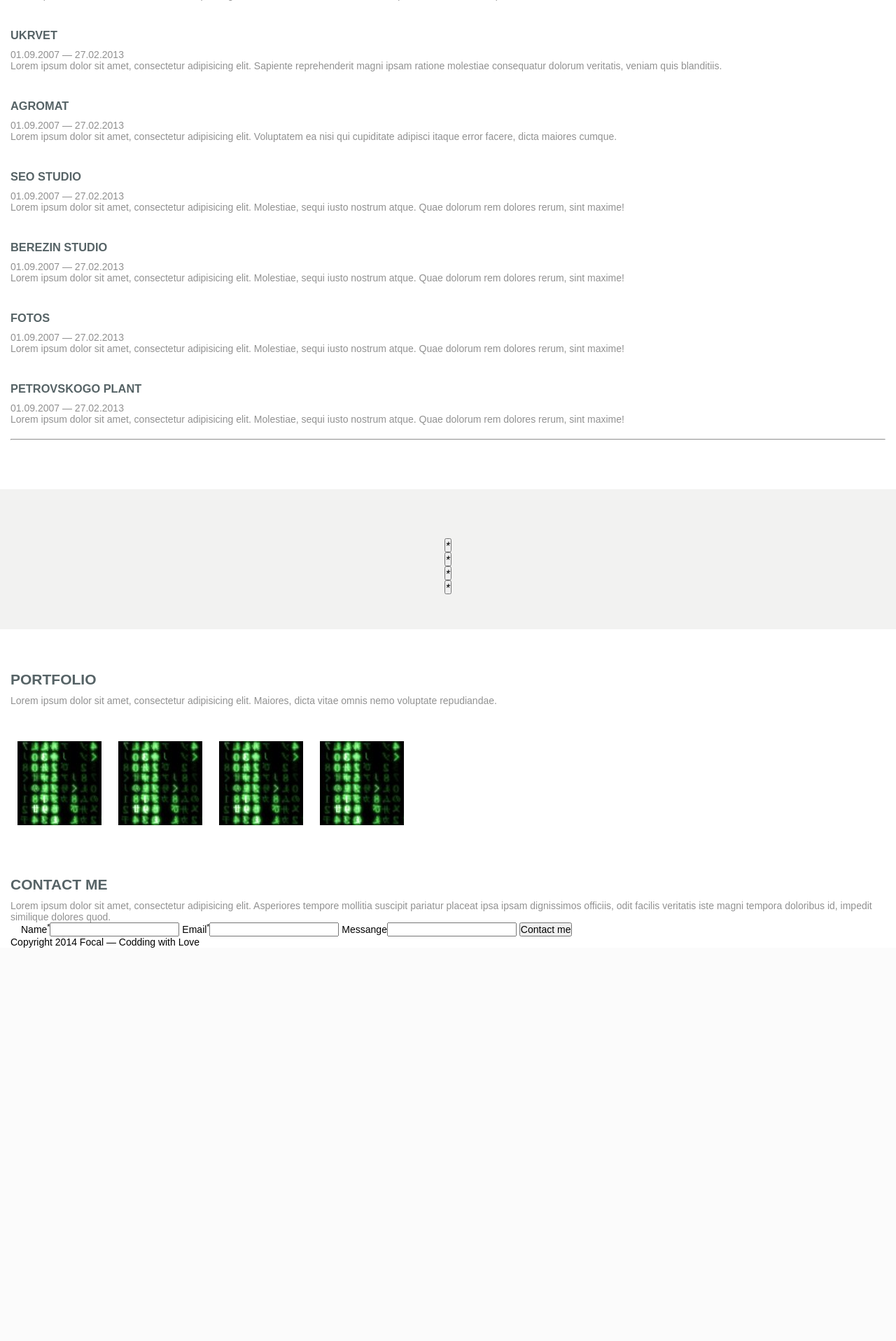
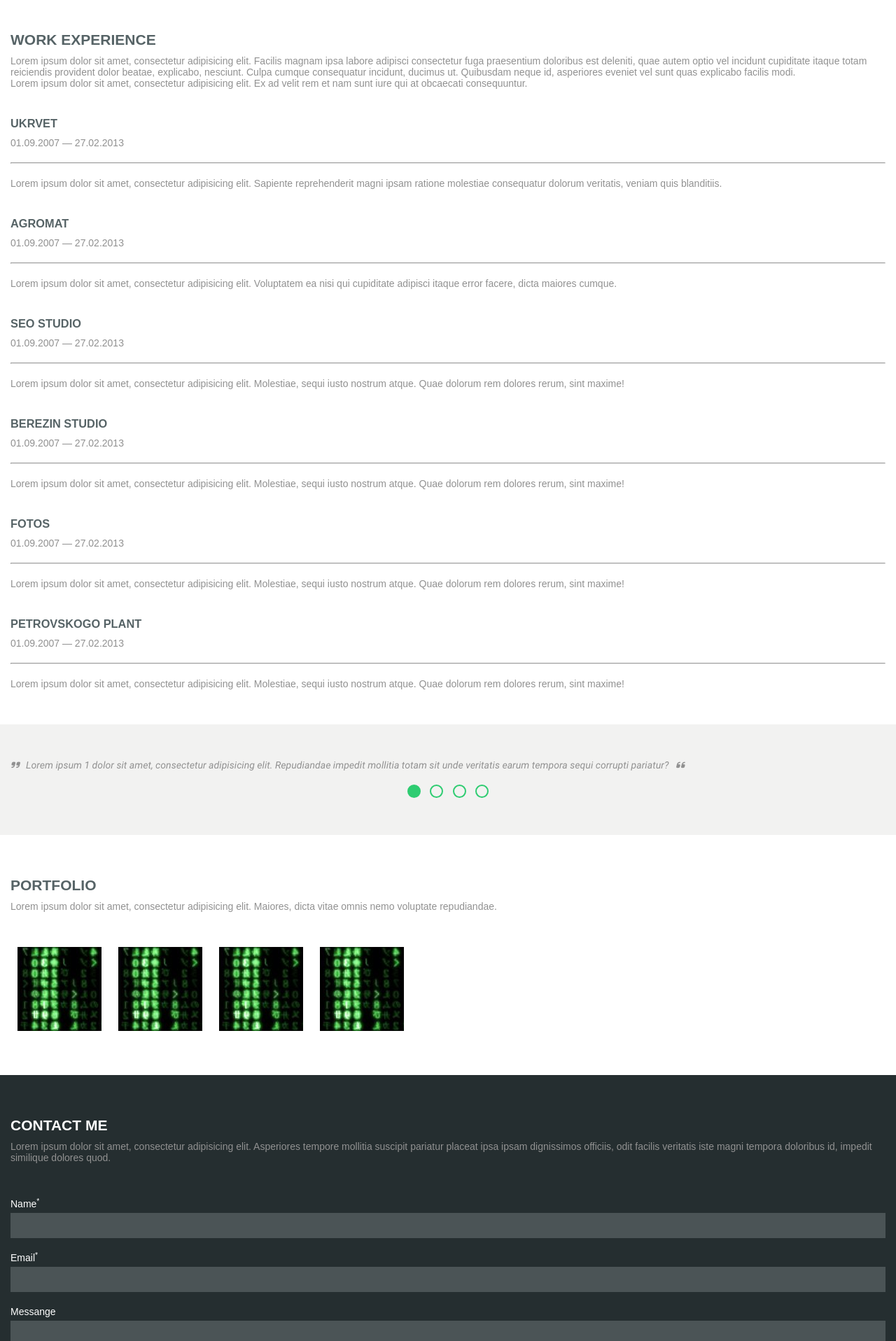
Before and after one commit to DmitryPacificAtion/cv, a PHP site: page / in a window 1280 px wide. Shown: the part 4564-6480 px from the top of the page at 70% size. Before the commit the page ends 5918 px from the top, so only its background shows below. Run offline with PHP 8.4, Linux system fonts and the light colour scheme; style sheets or scripts are compiled from the project's sources; some libraries are stand-ins or nearby versions.

Commit message:
Доделал мобильную верстку. Осталось пофиксить баги

```diff
--- a/index.html
+++ b/index.html
@@ -21,7 +21,16 @@
 	<section class="about">
 		<header class="about__header container">
 			<div class="about__logo">Dmitry Bruslik</div>
-			<div class="burger"><button><span class="burger__line"></span></button></div>
+			<div class="dopdown-wrap">
+				<div class="language">
+					<ul class="language__list">
+						<li class="language__list__item"><a href="#/ru">ru</a></li>
+						<!-- <li class="language__list__item"><a href="#/ua">ua</a></li> -->
+						<li class="language__list__item"><a href="#/en">en</a></li>
+					</ul>
+				</div>
+				<div class="burger"><button><span class="burger__line"></span></button></div>
+			</div>
 			<nav class="about__menu">
 				<ul>
 					<li>
@@ -169,16 +178,19 @@
 					<li>
 						<h3>NAU</h3>
 						<p class="activity-period">01.09.2007 &mdash; 27.02.2013</p>
+						<hr>
 						<p class="institution__description">Lorem ipsum dolor sit amet, consectetur adipisicing elit. Sapiente reprehenderit magni ipsam ratione molestiae consequatur dolorum veritatis, veniam quis blanditiis.</p>
 					</li>
 					<li>
 						<h3>HTML Academy</h3>
 						<p class="activity-period">01.09.2007 &mdash; 27.02.2013</p>
+						<hr>
 						<p class="institution__description">Lorem ipsum dolor sit amet, consectetur adipisicing elit. Voluptatem ea nisi qui cupiditate adipisci itaque error facere, dicta maiores cumque.</p>
 					</li>
 					<li>
 						<h3>Php Academy</h3>
 						<p class="activity-period">01.09.2007 &mdash; 27.02.2013</p>
+						<hr>
 						<p class="institution__description">Lorem ipsum dolor sit amet, consectetur adipisicing elit. Molestiae, sequi iusto nostrum atque. Quae dolorum rem dolores rerum, sint maxime!</p>
 					</li>
 				</ul>
@@ -194,57 +206,62 @@
 					<li>
 						<h3>Ukrvet</h3>
 						<p class="activity-period">01.09.2007 &mdash; 27.02.2013</p>
+						<hr>
 						<p class="institution__description">Lorem ipsum dolor sit amet, consectetur adipisicing elit. Sapiente reprehenderit magni ipsam ratione molestiae consequatur dolorum veritatis, veniam quis blanditiis.</p>
 					</li>
 					<li>
 						<h3>Agromat</h3>
 						<p class="activity-period">01.09.2007 &mdash; 27.02.2013</p>
+						<hr>
 						<p class="institution__description">Lorem ipsum dolor sit amet, consectetur adipisicing elit. Voluptatem ea nisi qui cupiditate adipisci itaque error facere, dicta maiores cumque.</p>
 					</li>
 					<li>
 						<h3>Seo studio</h3>
 						<p class="activity-period">01.09.2007 &mdash; 27.02.2013</p>
+						<hr>
 						<p class="institution__description">Lorem ipsum dolor sit amet, consectetur adipisicing elit. Molestiae, sequi iusto nostrum atque. Quae dolorum rem dolores rerum, sint maxime!</p>
 					</li>
 					<li>
 						<h3>Berezin studio</h3>
 						<p class="activity-period">01.09.2007 &mdash; 27.02.2013</p>
+						<hr>
 						<p class="institution__description">Lorem ipsum dolor sit amet, consectetur adipisicing elit. Molestiae, sequi iusto nostrum atque. Quae dolorum rem dolores rerum, sint maxime!</p>
 					</li>
 					<li>
 						<h3>Fotos</h3>
 						<p class="activity-period">01.09.2007 &mdash; 27.02.2013</p>
+						<hr>
 						<p class="institution__description">Lorem ipsum dolor sit amet, consectetur adipisicing elit. Molestiae, sequi iusto nostrum atque. Quae dolorum rem dolores rerum, sint maxime!</p>
 					</li>
 					<li>
 						<h3>Petrovskogo plant</h3>
 						<p class="activity-period">01.09.2007 &mdash; 27.02.2013</p>
+						<hr>
 						<p class="institution__description">Lorem ipsum dolor sit amet, consectetur adipisicing elit. Molestiae, sequi iusto nostrum atque. Quae dolorum rem dolores rerum, sint maxime!</p>
 					</li>
 				</ul>
 			</div>
-			<hr>
 		</div>
 		<div class="philosophy container">
 			<ul class="slider-content">
-				<li class="slider-content-item" data-slider-content="1">
-					<p>Lorem ipsum dolor sit amet, consectetur adipisicing elit. Repudiandae impedit mollitia totam sit unde veritatis earum tempora sequi corrupti pariatur?</p>
+				<li class="slider-content-item active" data-slider-content="1">
+					<blockquote><p>Lorem ipsum 1 dolor sit amet, consectetur adipisicing elit. Repudiandae impedit mollitia totam sit unde veritatis earum tempora sequi corrupti pariatur?</p></blockquote>
 				</li>
 				<li class="slider-content-item" data-slider-content="2">
-					<p>Lorem ipsum dolor sit amet, consectetur adipisicing elit. Earum ratione, ipsa. Impedit distinctio harum dolorum quibusdam at natus sed! Suscipit!</p>
+					<blockquote><p>Lorem ipsum 2 dolor sit amet, consectetur adipisicing elit. Earum ratione, ipsa. Impedit distinctio harum dolorum quibusdam at natus sed! Suscipit!</p></blockquote>
 				</li>
 				<li class="slider-content-item" data-slider-content="3">
-					<p>Lorem ipsum dolor sit amet, consectetur adipisicing elit. Quod, at voluptate iste? Dicta aut numquam sed nesciunt, consectetur in inventore.</p>
+					<blockquote><p>Lorem ipsum 3 dolor sit amet, consectetur adipisicing elit. Quod, at voluptate iste? Dicta aut numquam sed nesciunt, consectetur in inventore.</p></blockquote>
 				</li>
 				<li class="slider-content-item" data-slider-content="4">
-					<p>Lorem ipsum dolor sit amet, consectetur adipisicing elit. Sunt quasi, deleniti ut magni qui sapiente voluptatum at laudantium quaerat rerum!</p>
+					<blockquote><p>Lorem ipsum 4 dolor sit amet, consectetur adipisicing elit. Sunt quasi, deleniti ut magni qui sapiente voluptatum at laudantium quaerat rerum!</p></blockquote>
 				</li>
 			</ul>
 			<ul class="slider-dots">
-				<li data-slider-dot="1"><button class="slider-dots-item">*</button></li>
-				<li data-slider-dot="2"><button class="slider-dots-item">*</button></li>
-				<li data-slider-dot="3"><button class="slider-dots-item">*</button></li>
-				<li data-slider-dot="4"><button class="slider-dots-item">*</button></li>
+				<li class="slider-dots-item active" data-slider-dot="1"><button></button></li>
+				<li class="slider-dots-item" data-slider-dot="2"><button></button></li>
+				<li class="slider-dots-item" data-slider-dot="3"><button></button></li>
+				<li class="slider-dots-item" data-slider-dot="4"><button></button></li>
 			</ul>
 		</div>
 	</section>
@@ -263,22 +280,25 @@
 			<h2>Contact me</h2>
 			<p class="contacts__description">Lorem ipsum dolor sit amet, consectetur adipisicing elit. Asperiores tempore mollitia suscipit pariatur placeat ipsa ipsam dignissimos officiis, odit facilis veritatis iste magni tempora doloribus id, impedit similique dolores quod.</p>
 		</div>
-		<form action="" method="POST" class="container">
-			<label for="name">Name<sup>*</sup><input type="text" name="name" required></label>
-			<label for="email">Email<sup>*</sup><input type="email" name="email" required></label>
-			<label for="messange">Messange<input type="textarea" rows="150" cols="300" name="messange"></label>
-			<button type=submit class="btn-contact">Contact me</button>
+		<form action="" method="POST" class="contacts__form">
+			<label for="name">Name<sup>*</sup></label>
+			<input type="text" name="name" required>
+			<label for="email">Email<sup>*</sup></label>
+			<input type="email" name="email" required>
+			<label for="messange">Messange</label>
+			<textarea name="messange" rows="5" cols="25" ></textarea>
+			<div class="text-center">
+				<button type=submit class="btn-contact">Contact me</button>
+			</div>
 		</form>
 	</section>
-	<footer>
+	<footer class="container">
 		<div class="copyright container">Copyright 2014 Focal &mdash; Codding with Love</div>
-		<div class="socials">
-			<ul>
-				<li><a href=""></a></li>
-				<li><a href=""></a></li>
-				<li><a href=""></a></li>
-			</ul>
-		</div>
+		<ul class="socials">
+			<li class="socials-icons"><a href="#fb" class="fb"></a></li>
+			<li class="socials-icons"><a href="#fb" class="vk"></a></li>
+			<li class="socials-icons"><a href="#fb" class="skype"></a></li>
+		</ul>
 	</footer>
 	<script src="src/js/main.js">
 	</script>
--- a/src/js/main.js
+++ b/src/js/main.js
@@ -1,13 +1,16 @@
-// Выпадающее меню
 var burger = document.querySelector('.burger');
 var menu = document.querySelector('.about__menu');
-burger.addEventListener('click', function(){
-	burger.classList.toggle('open');
-	if ( burger.classList.contains('open') ) {
-		menu.classList.add('open');
-	}
-	else menu.classList.remove('open');
-});
+var language = document.querySelector('.language');
+// Выпадающее меню
+function dropdown(elem, target) {
+	elem.addEventListener('click', function(){
+		elem.classList.toggle('open');
+		if ( elem.classList.contains('open') ) {
+			target.classList.add('open');
+		}
+		else target.classList.remove('open');
+	});
+}
 
 // Слайдер
 var sliderContentItems = document.querySelectorAll('.slider-content-item');
@@ -52,4 +55,15 @@
 	setInterval( startSider, 4500 );
 	clearInterval( startSider );
 }
+dropdown(burger, menu);
+/** TODO:
+	- Написать скрипт переключения языка
+	- Написать php email
+	- Написать валидакию формы
+	- Написать ajax уведомления о доставке почты
+	- Реализовать мультиязычность
+	- Поправить баг со слайдером и texrarea
+*/
+// dropdown(language.firstElementChild.lastElementChild);
+// console.log(language.firstElementChild.lastElementChild);
 slider();
--- a/src/scss/_base.scss
+++ b/src/scss/_base.scss
@@ -33,3 +33,10 @@
 hr {
 	margin: 20px 0;
 }
+label, input {
+	display: block;
+}
+footer {
+	background-color: $darkest;
+	color: $grey-txt;
+}
--- a/src/scss/_layout.scss
+++ b/src/scss/_layout.scss
@@ -12,7 +12,7 @@
 	width: 100%;
 	z-index: 1000;
 }
-.aspirations, .education, .work-experience, .philosophy {
+.aspirations, .education, .work-experience, .portfolio, .philosophy {
 	padding-bottom: 50px;
 }
 .philosophy {
@@ -21,5 +21,6 @@
 	font-style: italic;
 }
 .contacts {
-
+	background-color: $dark-bg;
+	color: white;
 }
--- a/src/scss/_module.scss
+++ b/src/scss/_module.scss
@@ -280,3 +311,76 @@
 		}
 	}
 }
+.contacts {
+	h2 {
+		color: white;
+	}
+	&__form {
+		padding-bottom: 50px;
+		padding-top: 50px;
+		label, input, textarea {
+			width: 100%;
+		}
+		input, textarea {
+			background-color: $inputs-bg;
+			border: none;
+			margin-bottom: 20px;
+			padding: 10px;
+		}
+		label {
+			margin-bottom: 5px;
+		}
+	}
+}
+.text-center {
+	text-align: center;
+}
+.btn-contact {
+	background-color: $darkest;
+	border: none;
+	color: white;
+	font-weight: bold;
+	margin-bottom: 10px;
+	margin-top: 30px;
+	padding: 10px 25px;
+	text-transform: uppercase;
+}
+footer {
+	padding-bottom: 20px;
+	padding-top: 20px;
+	text-align: center;
+	.socials {
+		text-align: center;
+		margin-top: 10px;
+		&-icons {
+			display: inline-block;
+			margin-left: 3px;
+			margin-right: 3px;
+			a {
+				background-color: $grey-txt;
+				border-radius: 50%;
+				display: block;
+				height: 25px;
+				width: 25px;
+				&:after {
+					content: '';
+					color: $darkest;
+					font-family: 'FontAwesome';
+					font-size: rem(16);
+					font-weight: bold;
+					position: relative;
+					top: 4px;
+				}
+			}
+			.fb:after {
+					content: '\f09a';
+			}
+			.vk:after {
+					content: '\f189';
+			}
+			.skype:after {
+					content: '\f17e';
+			}
+		}
+	}
+}
--- a/src/scss/_state.scss
+++ b/src/scss/_state.scss
@@ -16,6 +16,13 @@
 				height: 0;
 				@include transition();
 			}
+		}
+	}
+}
+.language {
+	&__list.open {
+		.language__list__item:last-child {
+			display: block;
 		}
 	}
 }
--- a/src/scss/_variables.scss
+++ b/src/scss/_variables.scss
@@ -1,9 +1,11 @@
 //Collors
 $dark-bg: #252e30;
+$darkest: #191f21;
 $grey-bg: #f2f2f1;
 $dark-txt: #566366;
 $grey-txt: #919191;
 $green: #2ecc71;
+$inputs-bg: #4b5456;
 
 //Media brackpoints
 $mob: 320px;
```
Also changed, not shown: other parts of src/scss/_module.scss (+35 -4 lines).
